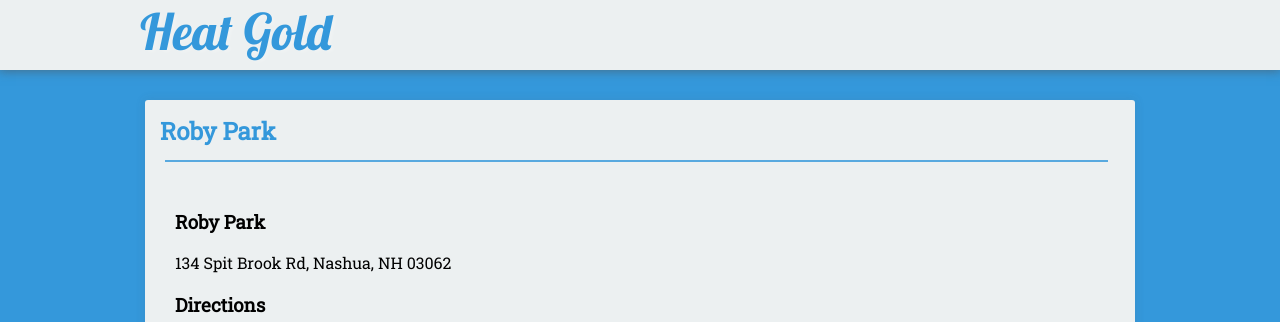
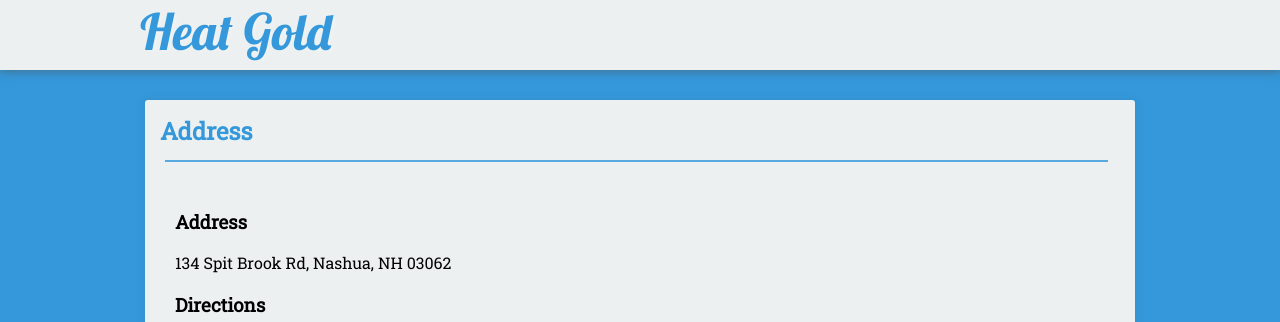
Before and after one commit to seanmerrow/ecf, a Jekyll site: the page built from fields/roby.md, in a window 1280 px wide. Shown: the top 322 px of the page. Built offline with Jekyll 4.4.1, drawn with Linux system fonts in a browser that asks for light colours; nearby versions of some CDN libraries; our own code applies the rules of GitHub Pages for plain Markdown files.

Commit message:
Update roby.md

```diff
--- a/fields/roby.md
+++ b/fields/roby.md
@@ -2,7 +2,7 @@
 Layout: post
 Title: Nashua, NH - Roby Park
 ---
-### Roby Park
+### Address
 134 Spit Brook Rd, Nashua, NH 03062
 
 ### Directions
```
